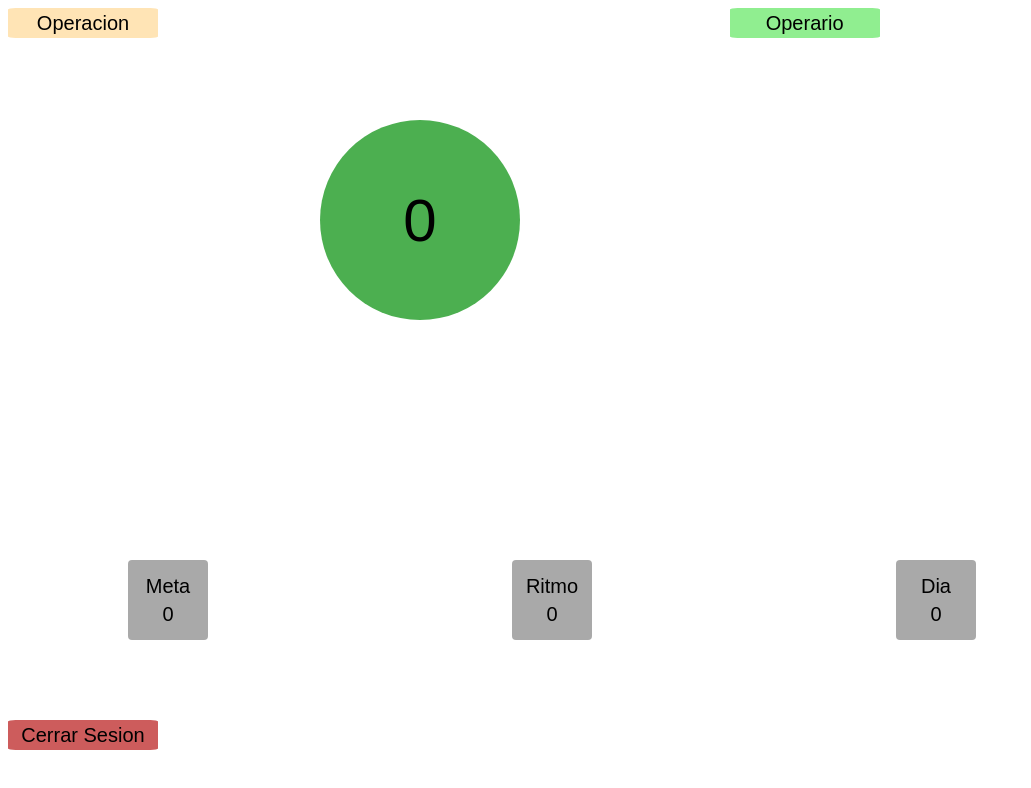
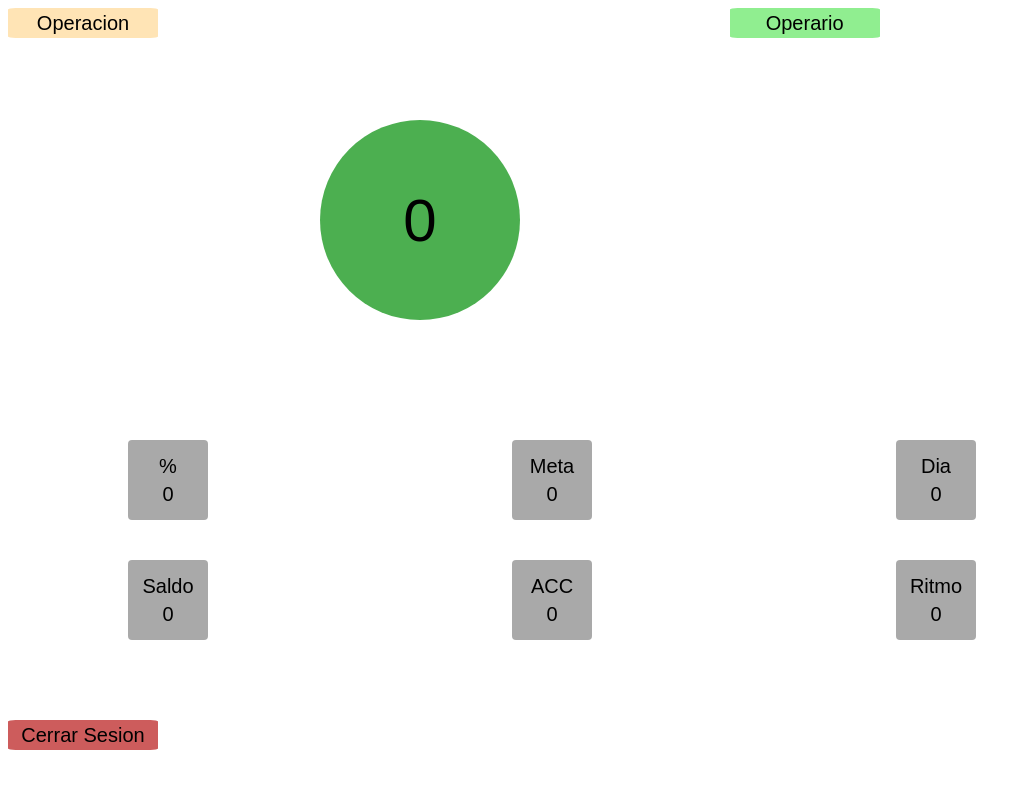
Before and after one commit to Maverygor/control-de-trabajo, a plain HTML site: page index.html in a window 1280 px wide. Shown: the whole page, without its empty margins (0-1031 px from the left). Drawn offline with Linux system fonts and the light colour scheme.

Commit message:
Update index.html

```diff
--- a/index.html
+++ b/index.html
@@ -43,20 +43,35 @@
       <span class="center" style="font-size: 60px; color: black;">0</span>
       <span class="height" style="font-size: 20px; color: white; position: absolute; top: 80%; display: none;">0</span></button>
 
+    <!--boton porcentaje-->
+    <button style="width: 80px; height: 80px; background-color: darkgray; color: black;
+    font-size: 20px; justify-content: center; position: absolute; top: 55%; left: 10%; border: none;
+    border-radius: 5%; line-height: 1.4;">%<br>0</button>
+
     <!--boton meta-->
     <button style="width: 80px; height: 80px; background-color: darkgray; color: black;
-    font-size: 20px; justify-content: center; position: absolute; top: 70%; left: 10%; border: none;
+    font-size: 20px; justify-content: center; position: absolute; top: 55%; left: 40%; border: none;
     border-radius: 5%; cursor: pointer; line-height: 1.4;">Meta<br>0</button>
+
+    <!--boton dia-->
+    <button style="width: 80px; height: 80px; background-color: darkgrey; color: black;
+    font-size: 20px; justify-content: center; position: absolute; top: 55%; left: 70%; border: none;
+    border-radius: 5%; line-height: 1.4;">Dia<br>0</button>
 
     <!--boton ritmo-->
     <button style="width: 80px; height: 80px; background-color: darkgrey; color: black;
-    font-size: 20px; justify-content: center; position: absolute; top: 70%; left: 40%; border: none;
+    font-size: 20px; justify-content: center; position: absolute; top: 70%; left:70%; border: none;
     border-radius: 5%; line-height: 1.4;">Ritmo<br>0</button>
 
-    <!--boton dia-->
-    <button style="width: 80px; height: 80px; background-color: darkgrey; color: black;
-    font-size: 20px; justify-content: center; position: absolute; top: 70%; left: 70%; border: none;
-    border-radius: 5%; line-height: 1.4;">Dia<br>0</button>
+    <!--boton saldo-->
+    <button style="width: 80px; height: 80px; background-color: darkgray; color: black;
+    font-size: 20px; justify-content: center; position: absolute; top: 70%; left: 10%; border: none;
+    border-radius: 5%; line-height: 1.4;">Saldo<br>0</button>
+
+    <!--boton acumulado-->
+    <button style="width: 80px; height: 80px; background-color: darkgray; color: black;
+    font-size: 20px; justify-content: center; position: absolute; top: 70%; left: 40%; border: none;
+    border-radius: 5%; line-height: 1.4;">ACC<br>0</button>
 
     <!--boton de cerrar secion-->
     <button style="width: 150px; height: 30px; background-color: indianred; color: black;
```
